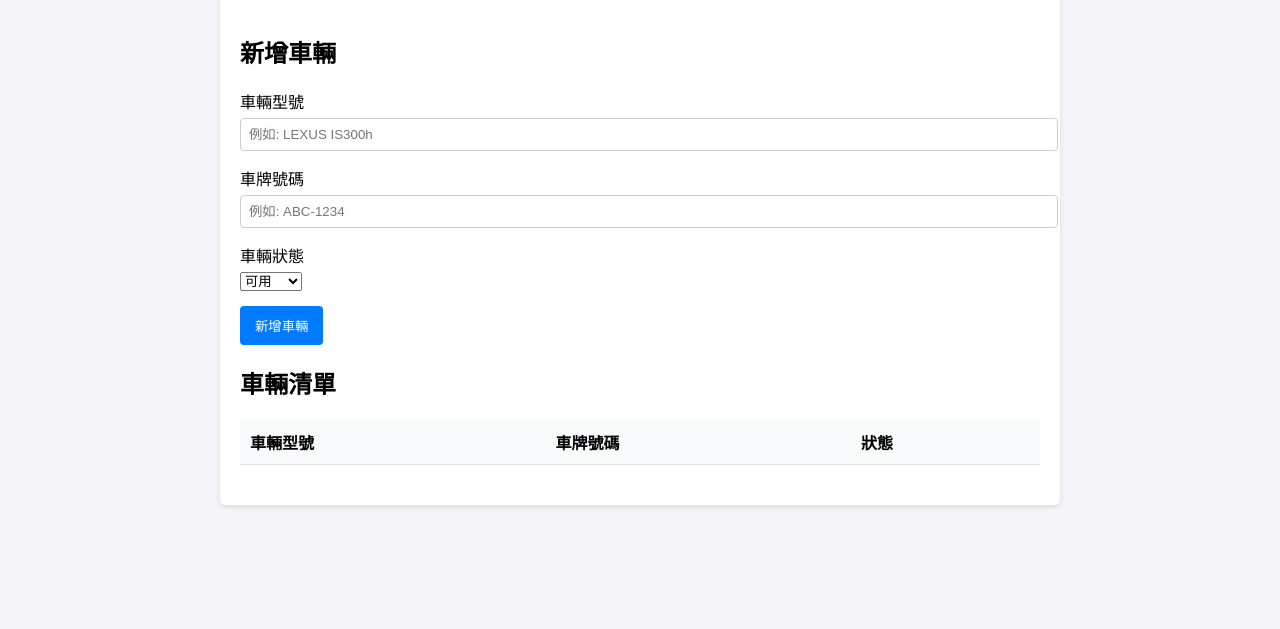
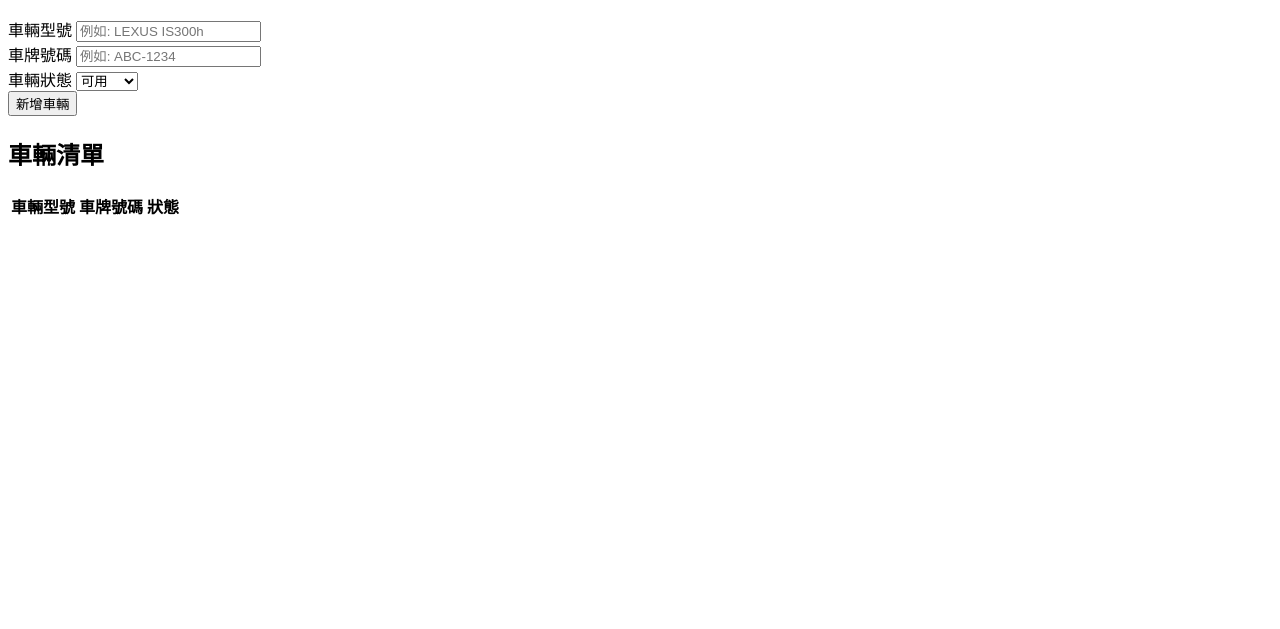
Before and after one commit to panshaofeng0211/my-rental-system, a website: page vehicle_management.html in a window 1280 px wide. Shown: the part 171-800 px from the top of the page. Drawn offline with Linux system fonts and the light colour scheme.

Commit message:
Update vehicle_management.html

```diff
--- a/vehicle_management.html
+++ b/vehicle_management.html
@@ -5,63 +5,7 @@
     <meta name="viewport" content="width=device-width, initial-scale=1.0">
     <title>車輛管理系統</title>
     <style>
-        body {
-            font-family: Arial, sans-serif;
-            background-color: #f4f4f9;
-            margin: 0;
-            padding: 0;
-        }
-        header {
-            background-color: #333;
-            color: white;
-            padding: 1rem;
-            text-align: center;
-        }
-        .container {
-            margin: 20px auto;
-            max-width: 800px;
-            padding: 20px;
-            background: white;
-            border-radius: 5px;
-            box-shadow: 0 2px 5px rgba(0, 0, 0, 0.1);
-        }
-        table {
-            width: 100%;
-            border-collapse: collapse;
-            margin-bottom: 20px;
-        }
-        table th, table td {
-            padding: 10px;
-            text-align: left;
-            border-bottom: 1px solid #ddd;
-        }
-        table th {
-            background-color: #f9fafb;
-        }
-        .form-group {
-            margin-bottom: 15px;
-        }
-        .form-group label {
-            display: block;
-            margin-bottom: 5px;
-        }
-        .form-group input {
-            width: 100%;
-            padding: 8px;
-            border: 1px solid #ccc;
-            border-radius: 4px;
-        }
-        .btn {
-            padding: 10px 15px;
-            background-color: #007BFF;
-            color: white;
-            border: none;
-            border-radius: 4px;
-            cursor: pointer;
-        }
-        .btn:hover {
-            background-color: #0056b3;
-        }
+        /* 現有的 CSS 保持不變 */
     </style>
 </head>
 <body>
@@ -109,28 +53,6 @@
         </table>
     </div>
 
-    <script>
-        document.getElementById('vehicle-form').addEventListener('submit', function(e) {
-            e.preventDefault();
-
-            // 獲取表單資料
-            const model = document.getElementById('vehicle-model').value;
-            const license = document.getElementById('license-plate').value;
-            const status = document.getElementById('status').value;
-
-            // 插入資料到表格
-            const tableBody = document.getElementById('vehicle-table').querySelector('tbody');
-            const newRow = document.createElement('tr');
-            newRow.innerHTML = `
-                <td>${model}</td>
-                <td>${license}</td>
-                <td>${status}</td>
-            `;
-            tableBody.appendChild(newRow);
-
-            // 清空表單
-            document.getElementById('vehicle-form').reset();
-        });
-    </script>
+    <script src="js/vehicle.js"></script>
 </body>
 </html>
```
